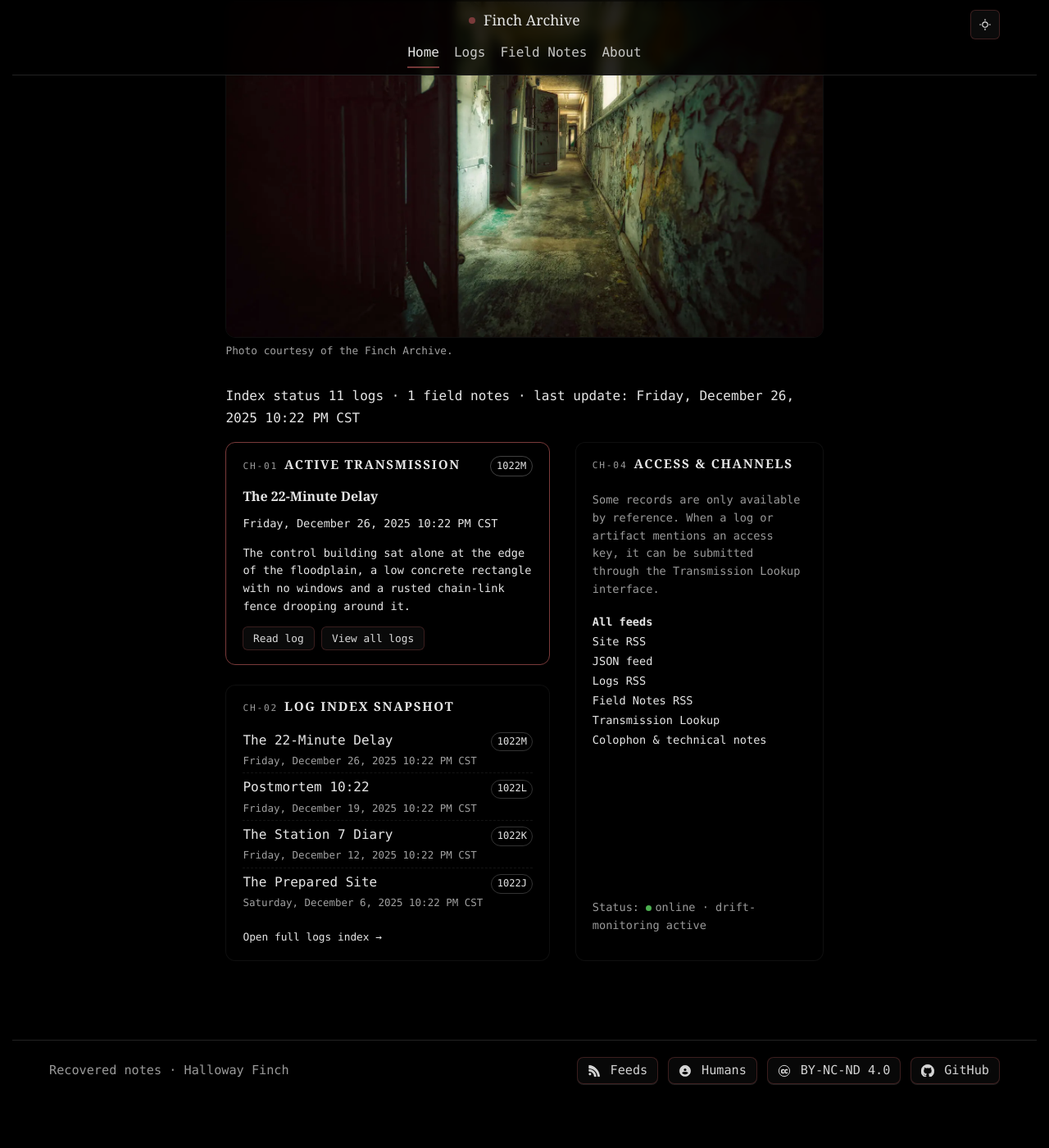
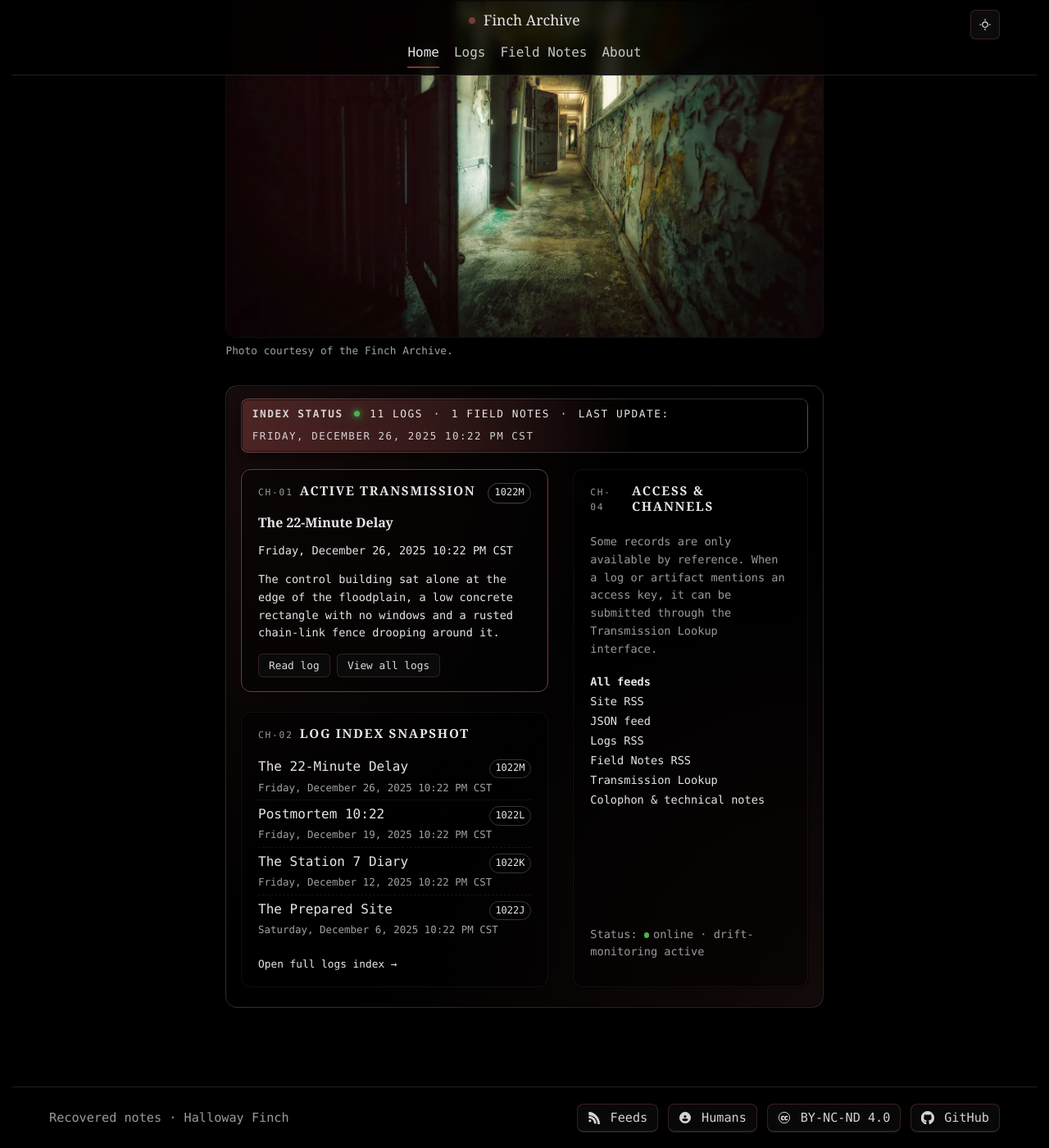
Before and after one commit to HallowayFinch/fincharchive.com, a Jekyll site: the page built from index.html, in a window 1280 px wide and 1400 px high, scrolled down 434 px. Shown: the whole window at 82% size. Built offline with Jekyll 4.4.1, drawn with Linux system fonts in a browser that asks for light colours; before the commit the page ends 1776 px from its top, so only the background shows below that.

Commit message:
Add styles for home console frame and status
Added styles for console frame and status bar.

```diff
--- a/assets/css/style.css
+++ b/assets/css/style.css
@@ -1252,6 +1252,97 @@ html {
   opacity: 0.7;
 }
 
+/* ==========================
+   Console frame + status bar
+   ========================== */
+
+.home-console-frame {
+  margin-top: 0.75rem;
+  padding: 0.9rem 1.1rem 1.5rem;
+  border-radius: 0.9rem;
+  border: 1px solid rgba(255, 255, 255, 0.14);
+  background:
+    radial-gradient(130% 160% at 0% 0%, rgba(122, 58, 58, 0.20), transparent 55%),
+    radial-gradient(140% 140% at 100% 100%, rgba(122, 58, 58, 0.16), transparent 55%),
+    rgba(0, 0, 0, 0.7);
+  box-shadow:
+    0 18px 40px rgba(0, 0, 0, 0.75),
+    inset 0 0 0 1px rgba(0, 0, 0, 0.7);
+}
+
+:root[data-theme="light"] .home-console-frame {
+  background:
+    radial-gradient(130% 160% at 0% 0%, rgba(122, 58, 58, 0.10), transparent 55%),
+    radial-gradient(140% 140% at 100% 100%, rgba(122, 58, 58, 0.08), transparent 55%),
+    rgba(255, 255, 255, 0.9);
+  border-color: rgba(0, 0, 0, 0.14);
+  box-shadow:
+    0 14px 30px rgba(0, 0, 0, 0.25),
+    inset 0 0 0 1px rgba(255, 255, 255, 0.5);
+}
+
+/* Status strip at the top of the console */
+
+.home-status {
+  display: flex;
+  align-items: center;
+  flex-wrap: wrap;
+  gap: 0.45rem 0.8rem;
+  margin: 0 0 1.25rem;
+  padding: 0.45rem 0.8rem 0.5rem;
+  font-size: 0.8rem;
+  letter-spacing: 0.12em;
+  text-transform: uppercase;
+  border-radius: 0.55rem;
+  border: 1px solid rgba(255, 255, 255, 0.18);
+  background:
+    linear-gradient(
+      90deg,
+      rgba(122, 58, 58, 0.55),
+      rgba(122, 58, 58, 0.35),
+      transparent 70%
+    );
+  box-shadow:
+    inset 0 0 0 1px rgba(0, 0, 0, 0.7),
+    0 6px 20px rgba(0, 0, 0, 0.55);
+}
+
+:root[data-theme="light"] .home-status {
+  border-color: rgba(0, 0, 0, 0.18);
+  background:
+    linear-gradient(
+      90deg,
+      rgba(122, 58, 58, 0.16),
+      rgba(122, 58, 58, 0.08),
+      rgba(255, 255, 255, 0.9)
+    );
+  box-shadow:
+    inset 0 0 0 1px rgba(255, 255, 255, 0.8),
+    0 4px 14px rgba(0, 0, 0, 0.18);
+}
+
+.home-status-label {
+  font-weight: 600;
+  opacity: 0.9;
+}
+
+.home-status-dot {
+  width: 7px;
+  height: 7px;
+  border-radius: 999px;
+  background: #4caf50;
+  box-shadow:
+    0 0 6px rgba(76, 175, 80, 0.9),
+    0 0 14px rgba(76, 175, 80, 0.75);
+  flex: 0 0 auto;
+}
+
+.home-status time {
+  font-family: var(--mono);
+  font-size: 0.78rem;
+  opacity: 0.9;
+}
+
 /* Panel grid – single column by default */
 
 .home-grid {
@@ -1303,7 +1394,6 @@ html {
     border-color var(--dur-fast) var(--ease),
     box-shadow var(--dur-fast) var(--ease),
     transform var(--dur-fast) var(--ease);
-  /* Make all tiles stretch to fill their grid area */
   display: flex;
   flex-direction: column;
   height: 100%;
@@ -1382,7 +1472,7 @@ html {
 
 .panel-body {
   margin-top: 0.35rem;
-  flex: 1 1 auto; /* lets main content grow to fill tile */
+  flex: 1 1 auto;
 }
 
 .panel-item-title {
```
